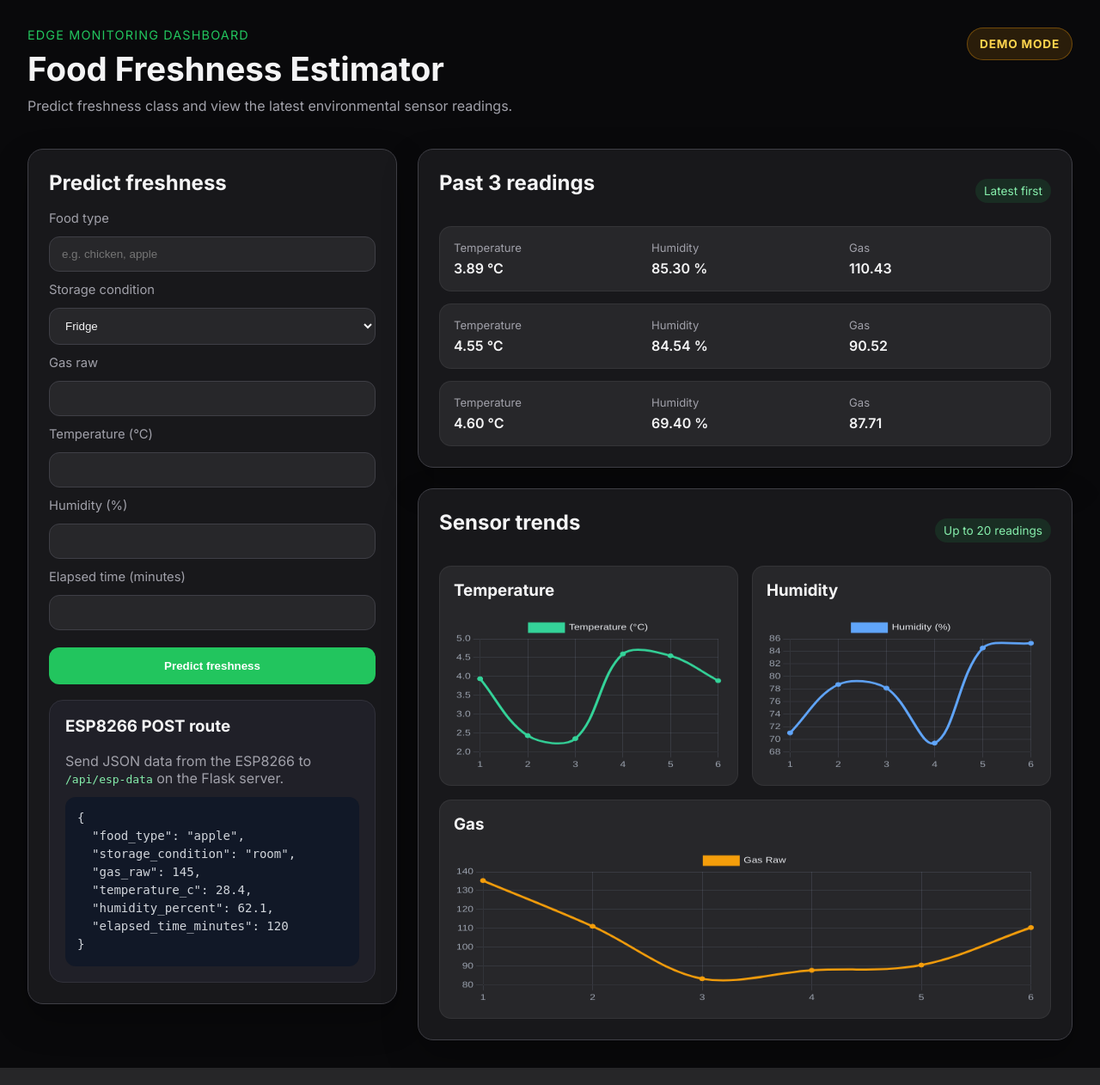
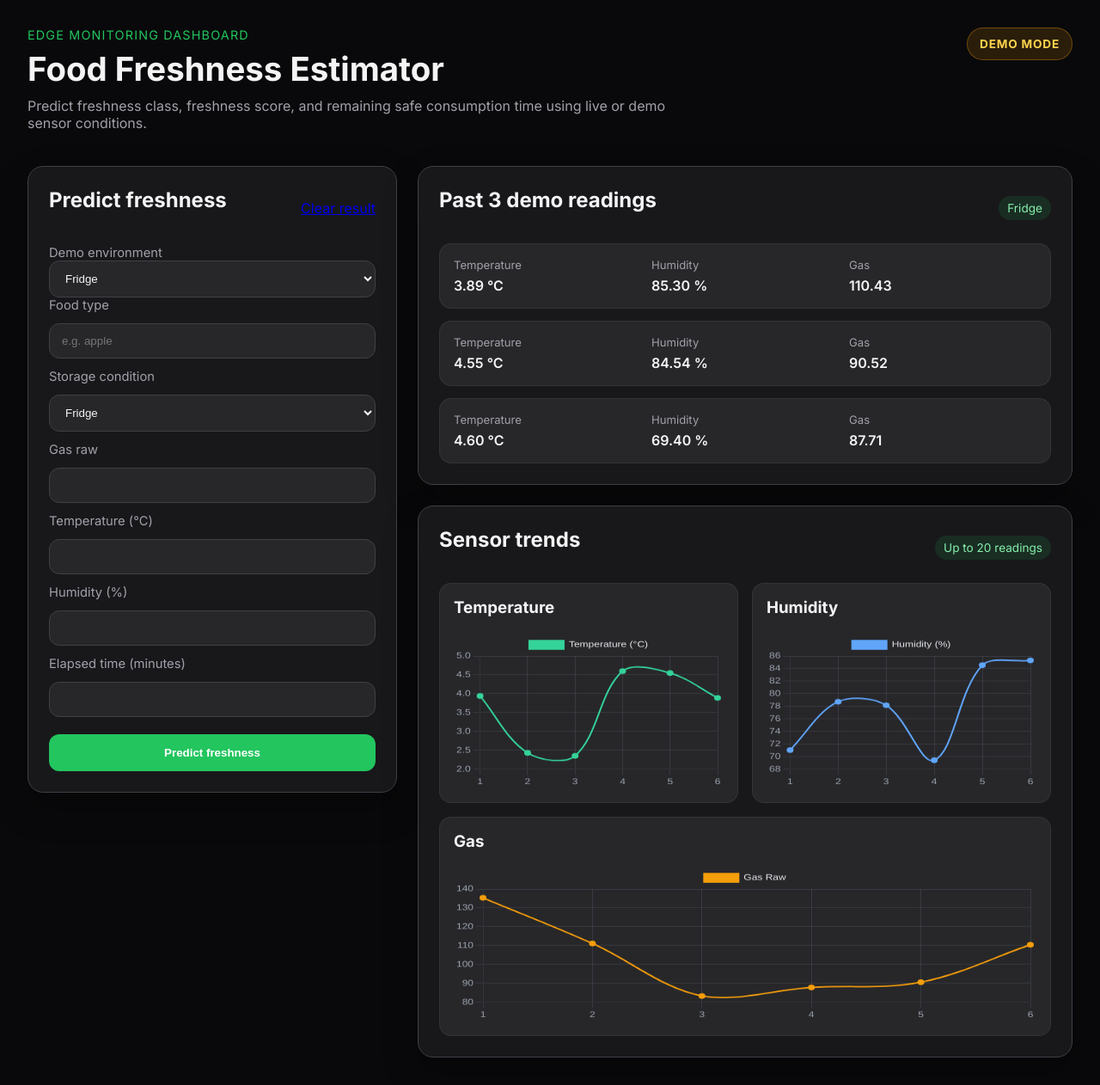
Before and after one commit to Medhini-M/Food_Freshness_Estimator_Edge_Intelligence, a Flask app: page / in a window 1280 px wide. Shown: the whole page at 86% size. Run offline with Flask 3, Linux system fonts and the light colour scheme; parts of the project's set-up code (start-up, migrations or seed data) failed here and were passed over.

Commit message:
Update home.html

```diff
--- a/templates/home.html
+++ b/templates/home.html
@@ -6,7 +6,7 @@
     <title>Food Freshness Estimator</title>
     <link rel="preconnect" href="https://fonts.googleapis.com">
     <link rel="preconnect" href="https://fonts.gstatic.com" crossorigin>
-    <link href="https://fonts.googleapis.com/css2?family=Inter:wght@400;500;600;700&display=swap" rel="stylesheet">
+    <link href="https://fonts.googleapis.com/css2?family=Inter:wght@400;500;600;700;800&display=swap" rel="stylesheet">
     <link rel="stylesheet" href="{{ url_for('static', filename='style.css') }}">
     <script src="https://cdn.jsdelivr.net/npm/chart.js"></script>
 </head>
@@ -18,12 +18,12 @@
                     <p class="eyebrow">Edge monitoring dashboard</p>
                     <h1>Food Freshness Estimator</h1>
                     <p class="subtitle">
-                        Predict freshness class and view the latest environmental sensor readings.
+                        Predict freshness class, freshness score, and remaining safe consumption time using live or demo sensor conditions.
                     </p>
                 </div>
 
                 <div class="mode-wrapper">
-                    <span class="mode-badge {% if mode == 'LIVE' %}mode-live{% else %}mode-demo{% endif %}">
+                    <span id="modeBadge" class="mode-badge {% if mode == 'LIVE' %}mode-live{% else %}mode-demo{% endif %}">
                         {{ mode }} MODE
                     </span>
                 </div>
@@ -32,24 +32,38 @@
 
         <section class="dashboard-grid">
             <section class="panel form-panel">
+                <div class="panel-head">
                     <h2>Predict freshness</h2>
+                    <a class="clear-link" href="{{ url_for('clear_session') }}">Clear result</a>
+                </div>
 
-                <form method="POST" class="prediction-form">
+                {% if mode == 'DEMO' %}
+                <form method="POST" action="{{ url_for('set_demo_environment_route') }}" class="environment-form">
+                    <label for="demo_environment">Demo environment</label>
+                    <select id="demo_environment" name="demo_environment" onchange="this.form.submit()">
+                        <option value="fridge" {% if demo_environment == 'fridge' %}selected{% endif %}>Fridge</option>
+                        <option value="room" {% if demo_environment == 'room' %}selected{% endif %}>Room</option>
+                        <option value="sunlight" {% if demo_environment == 'sunlight' %}selected{% endif %}>Sunlight</option>
+                    </select>
+                </form>
+                {% endif %}
+
+                <form method="POST" action="{{ url_for('index') }}" class="prediction-form">
                     <label for="food_type">Food type</label>
                     <input
                         id="food_type"
                         name="food_type"
                         type="text"
-                        placeholder="e.g. chicken, apple"
+                        placeholder="e.g. apple"
+                        value="{{ form_data.food_type }}"
                         required
                     >
 
                     <label for="storage_condition">Storage condition</label>
                     <select id="storage_condition" name="storage_condition" required>
-                        <option value="fridge">Fridge</option>
-                        <option value="room">Room</option>
-                        <option value="freezer">Freezer</option>
-                        <option value="ambient">Ambient</option>
+                        <option value="fridge" {% if form_data.storage_condition == 'fridge' %}selected{% endif %}>Fridge</option>
+                        <option value="room" {% if form_data.storage_condition == 'room' %}selected{% endif %}>Room</option>
+                        <option value="sunlight" {% if form_data.storage_condition == 'sunlight' %}selected{% endif %}>Sunlight</option>
                     </select>
 
                     <label for="gas_raw">Gas raw</label>
@@ -58,6 +72,7 @@
                         name="gas_raw"
                         type="number"
                         step="any"
+                        value="{{ form_data.gas_raw }}"
                         required
                     >
 
@@ -67,6 +82,7 @@
                         name="temperature_c"
                         type="number"
                         step="any"
+                        value="{{ form_data.temperature_c }}"
                         required
                     >
 
@@ -76,6 +92,7 @@
                         name="humidity_percent"
                         type="number"
                         step="any"
+                        value="{{ form_data.humidity_percent }}"
                         required
                     >
 
@@ -85,28 +102,12 @@
                         name="elapsed_time_minutes"
                         type="number"
                         step="any"
+                        value="{{ form_data.elapsed_time_minutes }}"
                         required
                     >
 
                     <button type="submit">Predict freshness</button>
                 </form>
-
-                <div class="api-card">
-                    <h3>ESP8266 POST route</h3>
-                    <p>
-                        Send JSON data from the ESP8266 to
-                        <code>/api/esp-data</code>
-                        on the Flask server.
-                    </p>
-<pre>{
-  "food_type": "apple",
-  "storage_condition": "room",
-  "gas_raw": 145,
-  "temperature_c": 28.4,
-  "humidity_percent": 62.1,
-  "elapsed_time_minutes": 120
-}</pre>
-                </div>
 
                 {% if error_message %}
                 <div class="result-card error-card">
@@ -116,15 +117,26 @@
                 {% endif %}
 
                 {% if prediction %}
-                <div class="result-card">
+                <div class="result-card prediction-result-card">
                     <h3>Prediction result</h3>
                     <p class="prediction-label">{{ prediction }}</p>
 
+                    {% if freshness_score is not none %}
                     <p class="score-line">
                         Estimated freshness score:
-                        <span>{{ "%.2f"|format(freshness_score|float) }}</span>
+                        <span class="freshness-score-value">{{ "%.2f"|format(freshness_score|float) }}</span>
                     </p>
+                    {% endif %}
 
+                    {% if remaining_hours is not none and remaining_minutes is not none %}
+                    <div class="safe-time-card">
+                        <span class="safe-time-title">Remaining safe consumption time</span>
+                        <p class="safe-time-value">{{ "%.2f"|format(remaining_hours|float) }} hours</p>
+                        <p class="safe-time-subtext">{{ "%.2f"|format(remaining_minutes|float) }} minutes</p>
+                    </div>
+                    {% endif %}
+
+                    {% if probabilities %}
                     <div class="probability-block">
                         <h4>Class probabilities</h4>
                         <ul>
@@ -136,9 +148,10 @@
                             {% endfor %}
                         </ul>
                     </div>
+                    {% endif %}
 
                     <p class="formula-text">
-                        S ∈ [0, 100] = 100 × P(Fresh) + 50 × P(Medium) + 0 × P(Spoiled)
+                        Remaining time is estimated using storage condition, elapsed time, gas, temperature, and humidity thresholds derived from the dataset.
                     </p>
                 </div>
                 {% endif %}
@@ -147,11 +160,18 @@
             <section class="right-column">
                 <section class="panel readings-panel">
                     <div class="panel-head">
-                        <h2>Past 3 readings</h2>
-                        <span class="badge">Latest first</span>
+                        <h2>Past 3 demo readings</h2>
+                        <span id="environmentBadge" class="badge">
+                            {% if mode == 'DEMO' %}
+                                {{ demo_environment|capitalize }}
+                            {% else %}
+                                Live
+                            {% endif %}
+                        </span>
                     </div>
 
-                    <div class="reading-list">
+                    <div id="readingList" class="reading-list">
+                        {% if recent_readings %}
                             {% for reading in recent_readings %}
                             <article class="reading-card">
                                 <div>
@@ -168,6 +188,14 @@
                                 </div>
                             </article>
                             {% endfor %}
+                        {% else %}
+                            <article class="reading-card empty-state-card">
+                                <div>
+                                    <span class="reading-label">Status</span>
+                                    <p>No demo readings available yet.</p>
+                                </div>
+                            </article>
+                        {% endif %}
                     </div>
                 </section>
 
@@ -203,18 +231,16 @@
     </script>
 
     <script>
-        const chartData = JSON.parse(document.getElementById("chart-data").textContent);
+        const initialChartData = JSON.parse(document.getElementById("chart-data").textContent);
         const axisColor = "#9ca3af";
         const gridColor = "rgba(148, 163, 184, 0.16)";
 
-        function buildLineChart(canvasId, label, data, color) {
+        function createLineChart(canvasId, label, data, color) {
             const ctx = document.getElementById(canvasId);
-            if (!ctx) return;
-
-            new Chart(ctx, {
+            return new Chart(ctx, {
                 type: "line",
                 data: {
-                    labels: chartData.labels,
+                    labels: initialChartData.labels,
                     datasets: [{
                         label: label,
                         data: data,
@@ -223,7 +249,8 @@
                         tension: 0.35,
                         fill: false,
                         pointRadius: 3,
-                        pointHoverRadius: 5
+                        pointHoverRadius: 5,
+                        borderWidth: 2
                     }]
                 },
                 options: {
@@ -231,40 +258,95 @@
                     maintainAspectRatio: false,
                     plugins: {
                         legend: {
-                            labels: {
-                                color: "#e5e7eb"
-                            }
+                            labels: { color: "#e5e7eb" }
                         }
                     },
                     scales: {
                         x: {
-                            ticks: {
-                                color: axisColor
-                            },
-                            grid: {
-                                color: gridColor
-                            }
+                            ticks: { color: axisColor },
+                            grid: { color: gridColor }
                         },
                         y: {
-                            ticks: {
-                                color: axisColor
-                            },
-                            grid: {
-                                color: gridColor
-                            }
+                            ticks: { color: axisColor },
+                            grid: { color: gridColor }
                         }
                     }
                 }
             });
         }
 
-        buildLineChart("temperatureChart", "Temperature (°C)", chartData.temperature, "#34d399");
-        buildLineChart("humidityChart", "Humidity (%)", chartData.humidity, "#60a5fa");
-        buildLineChart("gasChart", "Gas Raw", chartData.gas, "#f59e0b");
+        const temperatureChart = createLineChart("temperatureChart", "Temperature (°C)", initialChartData.temperature, "#34d399");
+        const humidityChart = createLineChart("humidityChart", "Humidity (%)", initialChartData.humidity, "#60a5fa");
+        const gasChart = createLineChart("gasChart", "Gas Raw", initialChartData.gas, "#f59e0b");
 
-        setTimeout(() => {
-            window.location.reload();
-        }, 10000);
+        function updateModeBadge(mode) {
+            const badge = document.getElementById("modeBadge");
+            badge.textContent = `${mode} MODE`;
+            badge.classList.remove("mode-live", "mode-demo");
+            badge.classList.add(mode === "LIVE" ? "mode-live" : "mode-demo");
+        }
+
+        function updateEnvironmentBadge(mode, environment) {
+            const badge = document.getElementById("environmentBadge");
+            badge.textContent = mode === "DEMO" ? (environment.charAt(0).toUpperCase() + environment.slice(1)) : "Demo only";
+        }
+
+        function renderReadings(readings) {
+            const list = document.getElementById("readingList");
+            if (!readings || readings.length === 0) {
+                list.innerHTML = `
+                    <article class="reading-card empty-state-card">
+                        <div>
+                            <span class="reading-label">Status</span>
+                            <p>No demo readings available yet.</p>
+                        </div>
+                    </article>
+                `;
+                return;
+            }
+
+            list.innerHTML = readings.map(reading => `
+                <article class="reading-card">
+                    <div>
+                        <span class="reading-label">Temperature</span>
+                        <p>${Number(reading.temperature_c).toFixed(2)} °C</p>
+                    </div>
+                    <div>
+                        <span class="reading-label">Humidity</span>
+                        <p>${Number(reading.humidity_percent).toFixed(2)} %</p>
+                    </div>
+                    <div>
+                        <span class="reading-label">Gas</span>
+                        <p>${Number(reading.gas_raw).toFixed(2)}</p>
+                    </div>
+                </article>
+            `).join("");
+        }
+
+        function updateChart(chart, labels, values) {
+            chart.data.labels = labels;
+            chart.data.datasets[0].data = values;
+            chart.update();
+        }
+
+        async function refreshDashboard() {
+            try {
+                const response = await fetch("{{ url_for('dashboard_data') }}");
+                const data = await response.json();
+
+                updateModeBadge(data.mode);
+                updateEnvironmentBadge(data.mode, data.demo_environment);
+                renderReadings(data.recent_readings);
+
+                updateChart(temperatureChart, data.chart_data.labels, data.chart_data.temperature);
+                updateChart(humidityChart, data.chart_data.labels, data.chart_data.humidity);
+                updateChart(gasChart, data.chart_data.labels, data.chart_data.gas);
+            } catch (error) {
+                console.error("Dashboard refresh failed:", error);
+            }
+        }
+
+        setInterval(refreshDashboard, 10000);
     </script>
 </body>
 </html>
```
Lines whose indentation alone changed are shown as unchanged.
